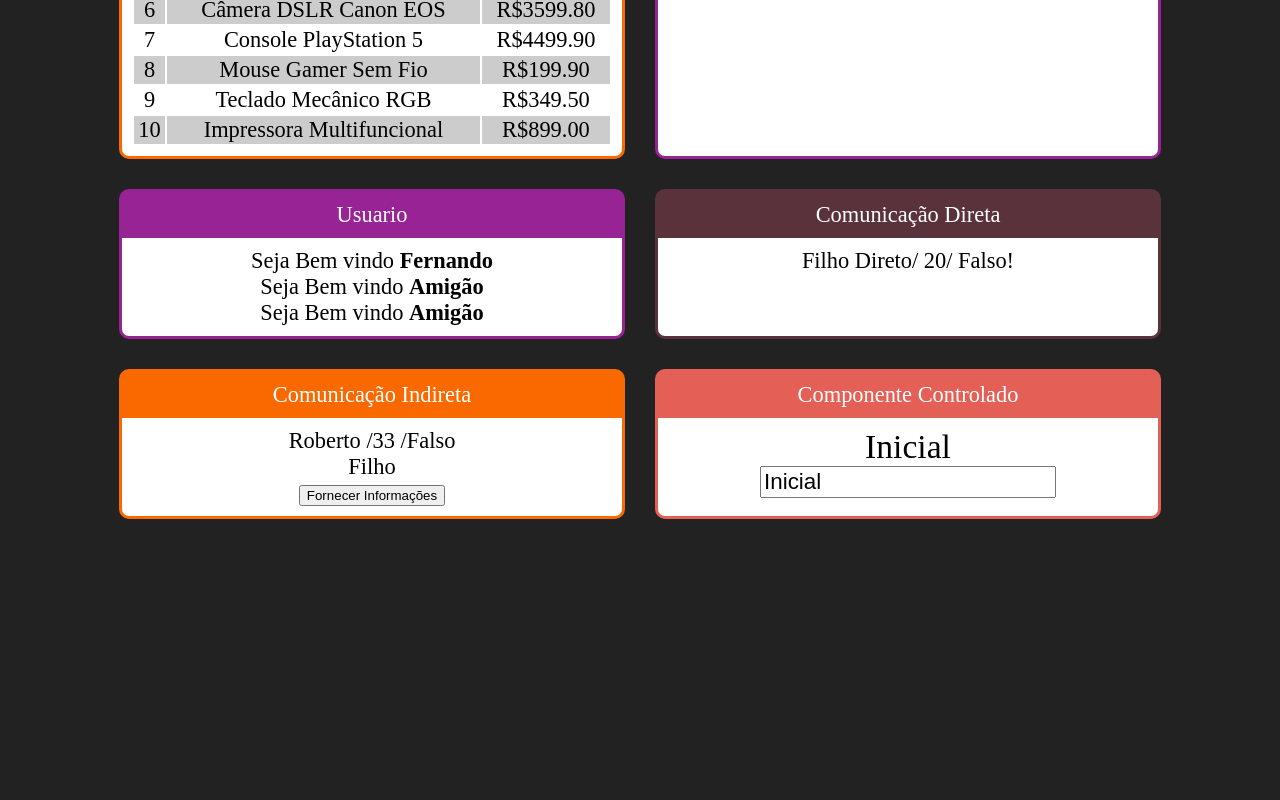
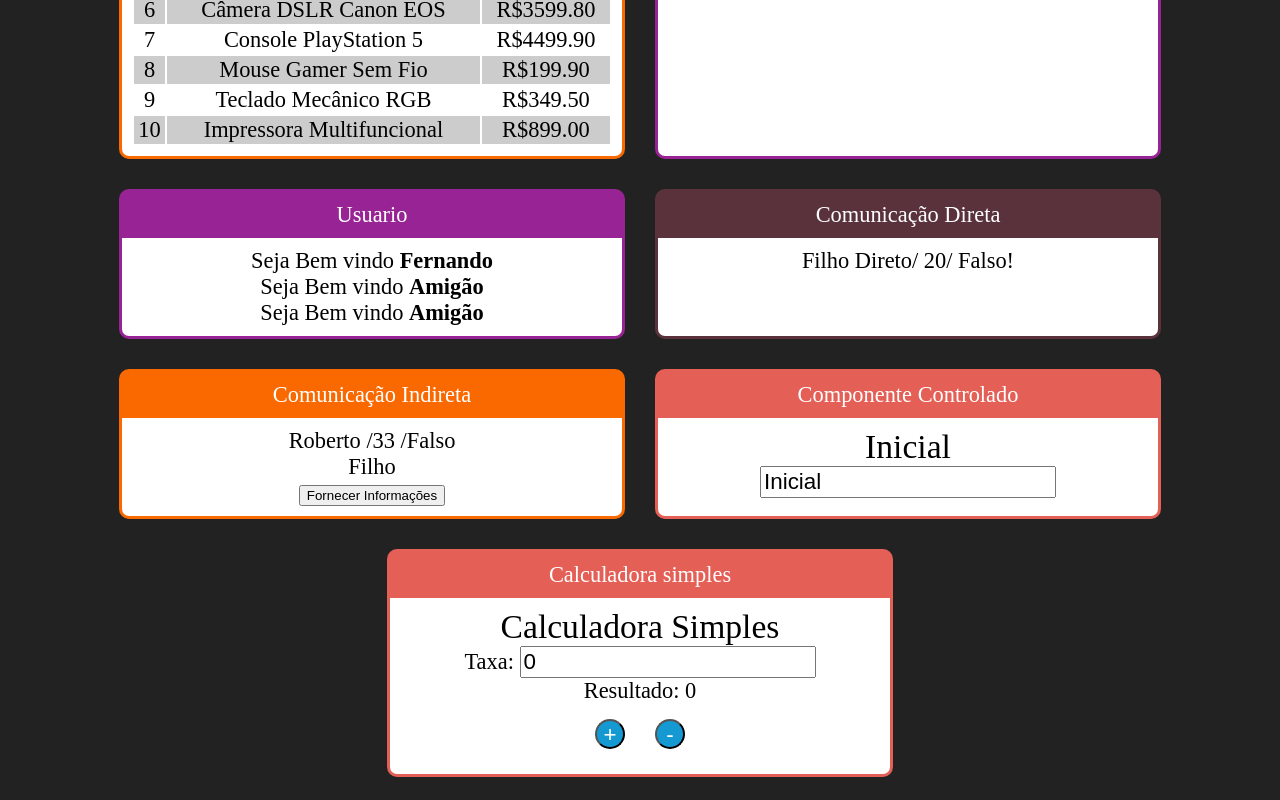
Before and after one commit to felipe-lima-flooxai/react-mod2-fundamentos, a React (Create React App) app: page / in a window 1280 px wide. Shown: the part 1297-2097 px from the top of the page. Before the commit the page ends 1839 px from the top, so only its background shows below. Built offline with nearby package versions, Linux system fonts and the light colour scheme.

Commit message:
feat: contador simples

```diff
--- a/src/App.jsx
+++ b/src/App.jsx
@@ -14,6 +14,7 @@ import UsuarioInfo from "./components/condicional/UsuarioInfo";
 import DiretaPai from "./components/comunicacao/DiretaPai";
 import IndiretaPai from "./components/comunicacao/IndiretaPai";
 import Input from "./components/formulario/Input";
+import Contador from "./components/contador/Contador";
 
 
 
@@ -80,6 +81,10 @@ return (
                 <Input></Input>
             </Card>
 
+            <Card titulo="Calculadora simples" color="#e45f56">
+                <Contador></Contador>
+            </Card>
+
         </div>
 
 
--- /dev/null
+++ b/src/components/contador/Contador.css
@@ -0,0 +1,14 @@
+.Contador input{
+    font-size: 1.4rem;
+}
+
+.Contador button{
+    font-size: 1.4rem;
+    margin: 15px;
+    height: 30px;
+    width: 30px;
+    border-radius: 50%;
+    background-color: #1499d3;
+    color: #fff;
+
+}
--- /dev/null
+++ b/src/components/contador/Contador.jsx
@@ -0,0 +1,56 @@
+import React, { Component } from 'react';
+import "./Contador.css"
+
+class CalculadoraSimples extends Component {
+  constructor(props) {
+    super(props);
+    this.state = {
+      valor: 0,
+      taxa: 0
+    };
+  }
+
+  somar = () => {
+    this.setState({
+      valor: this.state.valor + Number(this.state.taxa)
+    });
+  };
+
+  subtrair = () => {
+    this.setState({
+      valor: this.state.valor - Number(this.state.taxa)
+    });
+  };
+
+  handleTaxaChange = (e) => {
+    this.setState({ taxa: e.target.value });
+  };
+
+  render() {
+    return (
+      <div className='Contador'>
+        <h2>Calculadora Simples</h2>
+
+        <div>
+          <label>Taxa: </label>
+          <input
+            type="number"
+            value={this.state.taxa}
+            onChange={this.handleTaxaChange}
+          />
+        </div>
+
+        <div>
+          Resultado: {this.state.valor}
+        </div>
+
+        <div>
+          <button onClick={this.somar}>+</button>
+          <button onClick={this.subtrair}>-</button>
+        </div>
+      </div>
+    );
+  }
+}
+
+export default CalculadoraSimples;
```
